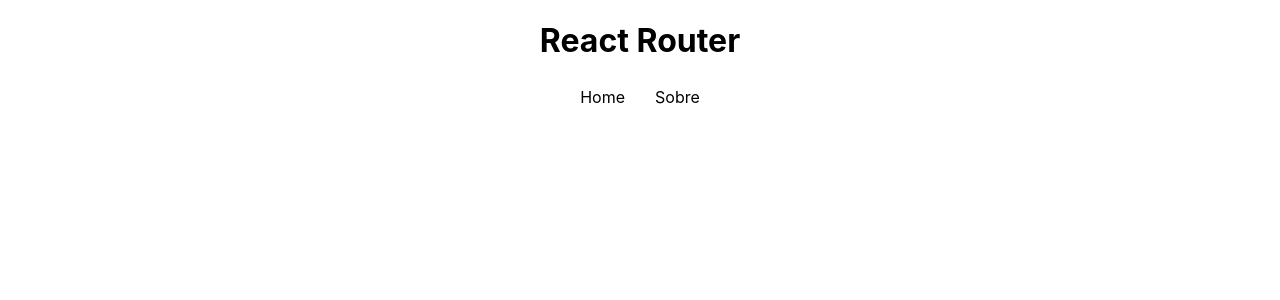
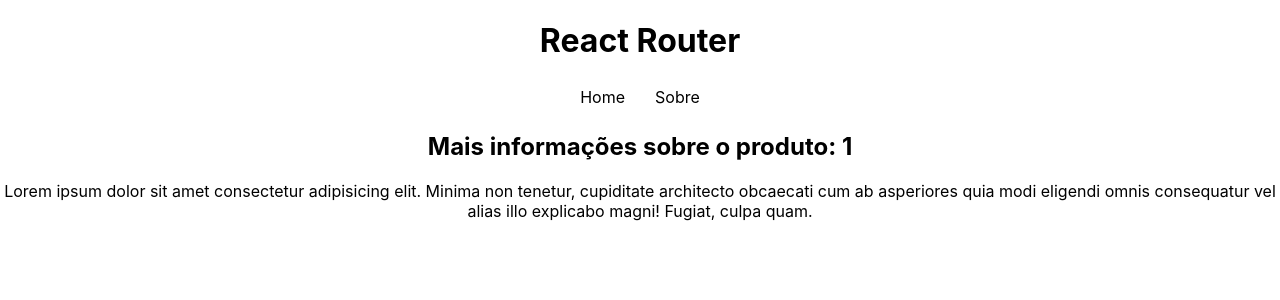
Before and after one commit to CaioHayashi/React-do-Zero-2, a React (Create React App) app in the folder REACT-ROUTER/router/: page /products/1/info in a window 1280 px wide. Shown: the top 300 px of the page. Built offline with nearby package versions, Linux system fonts and the light colour scheme.

Commit message:
Created Nested Router

```diff
--- a/REACT-ROUTER/router/src/App.js
+++ b/REACT-ROUTER/router/src/App.js
@@ -10,6 +10,7 @@
 import Home from "./Pages/Home";
 import About from "./Pages/About";
 import Product from "./Pages/Product";
+import Info from "./Pages/Info";
 
 function App() {
 	return (
@@ -24,6 +25,8 @@
 					<Route path="/about" element={<About />} />
 					{/* 4 - Rota dinâmica */}
 					<Route path="/products/:id" element={<Product />} />
+					{/* 6 - Nested route */}
+					<Route path="/products/:id/info" element={<Info />} />
 				</Routes>
 			</BrowserRouter>
 		</div>
--- a/REACT-ROUTER/router/src/Pages/Home.js
+++ b/REACT-ROUTER/router/src/Pages/Home.js
@@ -13,7 +13,7 @@
 	return (
 		<div>
 			<h2>Produtos</h2>
-			{error && <p>{error}</p>}
+			{loading && <p>Carregando dados...</p>} {error && <p>{error}</p>}
 			<ul className="products">
 				{items &&
 					items.map((item) => (
--- /dev/null
+++ b/REACT-ROUTER/router/src/Pages/Info.js
@@ -0,0 +1,20 @@
+import React from "react";
+import { useParams } from "react-router-dom";
+
+const Info = () => {
+	const { id } = useParams();
+
+	return (
+		<div>
+			<h2> Mais informações sobre o produto: {id}</h2>
+			<p>
+				Lorem ipsum dolor sit amet consectetur adipisicing elit. Minima non
+				tenetur, cupiditate architecto obcaecati cum ab asperiores quia modi
+				eligendi omnis consequatur vel alias illo explicabo magni! Fugiat, culpa
+				quam.
+			</p>
+		</div>
+	);
+};
+
+export default Info;
--- a/REACT-ROUTER/router/src/Pages/Product.js
+++ b/REACT-ROUTER/router/src/Pages/Product.js
@@ -1,12 +1,30 @@
 import { useParams } from "react-router-dom";
+import { Link } from "react-router-dom";
+import { useFetch } from "../hooks/useFetch";
 
 const Product = () => {
 	// 4 - rota dinâmica
 	const { id } = useParams();
 
+	// 5 carregamento dado individual
+	const url = "http://localhost:3000/products/" + id;
+
+	const { data: product, loading, error } = useFetch(url);
+
+	console.log(product);
+
 	return (
 		<>
-			<p>ID do produto: {id} </p>
+			{error && <p>Ocorreu um erro...</p>}
+			{loading && <p>Carregando...</p>}
+			{product && (
+				<div>
+					<h2>{product.name}</h2>
+					<p>R$ {product.price}</p>
+					<Link to={`/products/${product.id}/info`}>Mais informações</Link>
+				</div>
+			)}
+			<Link to="/">Voltar</Link>
 		</>
 	);
 };
```
